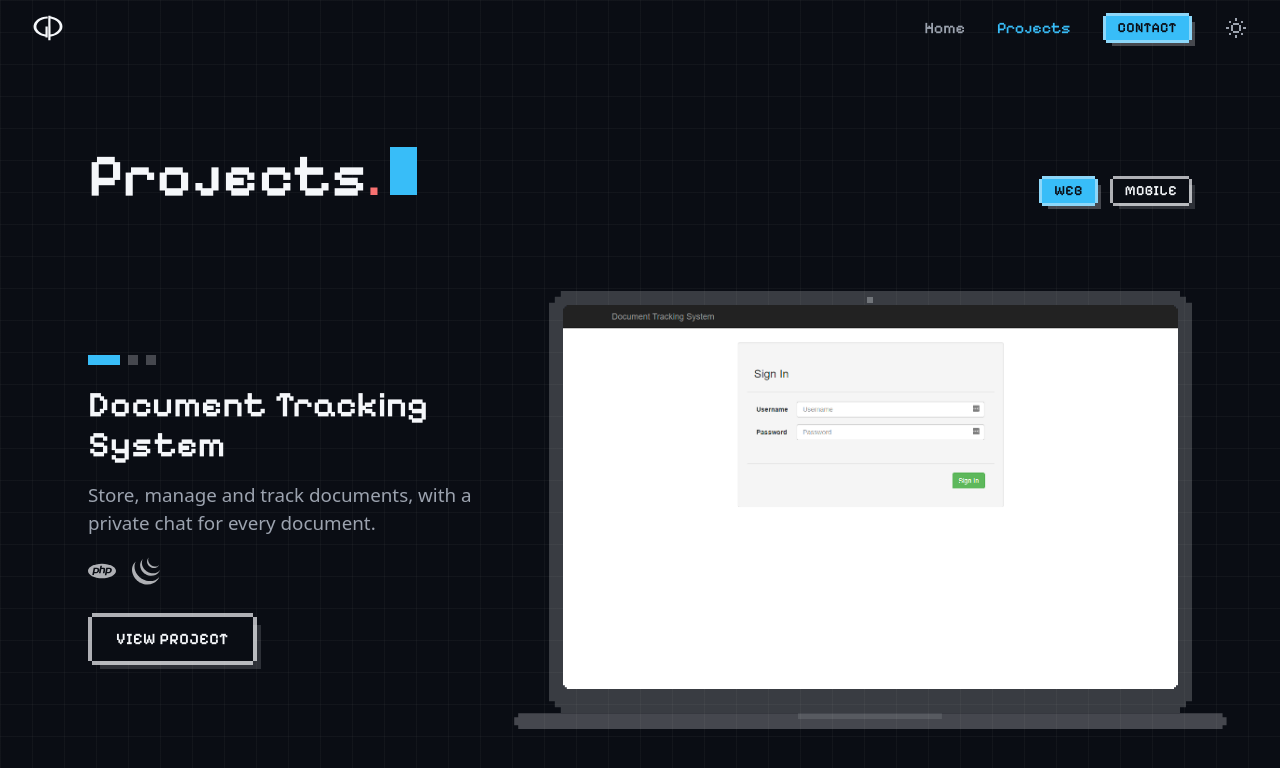
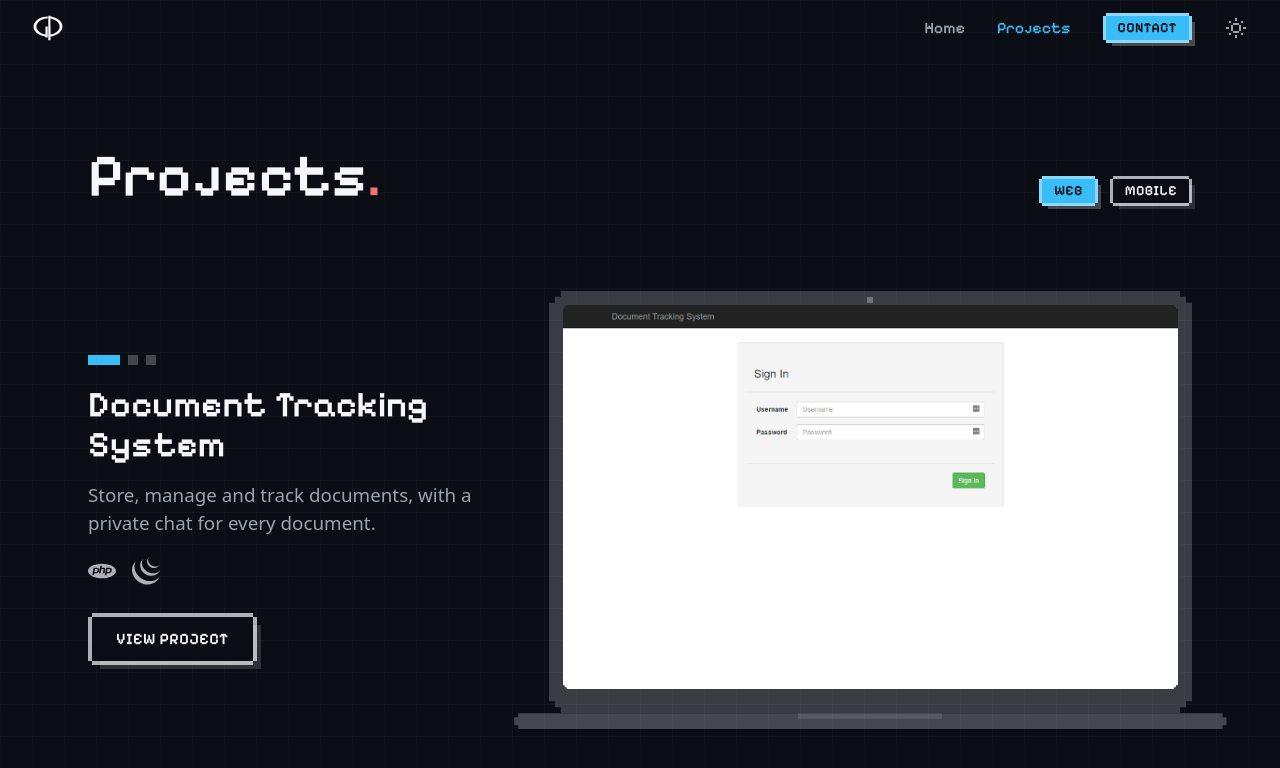
Before and after one commit to GerardPaul/thegpworx, an Angular app: page /projects in a window 1280 px wide. Shown: the top 768 px of the page. Built offline with nearby package versions, Linux system fonts and the light colour scheme; a web font is replaced by a local one.

Commit message:
Heading cursor blinks terminal-style (530ms) even with reduced motion

```diff
--- a/src/styles.css
+++ b/src/styles.css
@@ -150,7 +150,8 @@
     @apply text-accent;
   }
 
-  /* Blinking block cursor after a heading, like a terminal / game text box. */
+  /* Blinking block cursor after a heading, like a terminal (530ms on / 530ms off). It blinks in place
+     rather than moving, so it stays on under prefers-reduced-motion (only the hop is disabled). */
   .cursor::after {
     content: '';
     display: inline-block;
@@ -158,7 +159,7 @@
     height: 0.8em;
     margin-left: 0.15em;
     background: rgb(var(--accent));
-    animation: blink 1.1s steps(1, end) infinite;
+    animation: blink 1.06s steps(1, end) infinite;
   }
 
   /* Pixel hop for icons/tiles on hover — moves in whole steps, not a smooth slide. */
@@ -176,7 +177,6 @@
   }
 
   @media (prefers-reduced-motion: reduce) {
-    .cursor::after,
     .hop:hover,
     .group:hover .group-hop {
       animation: none;
```
